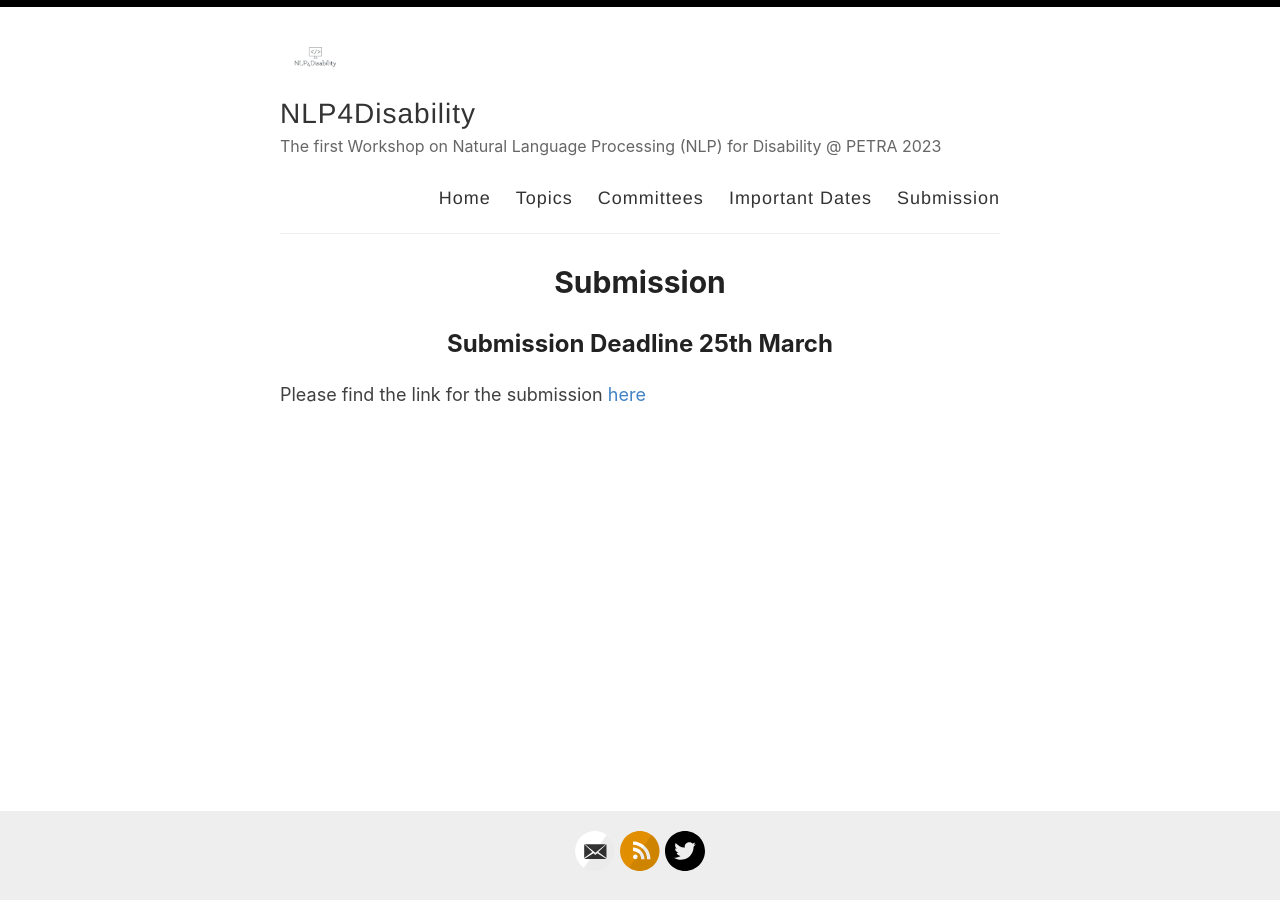
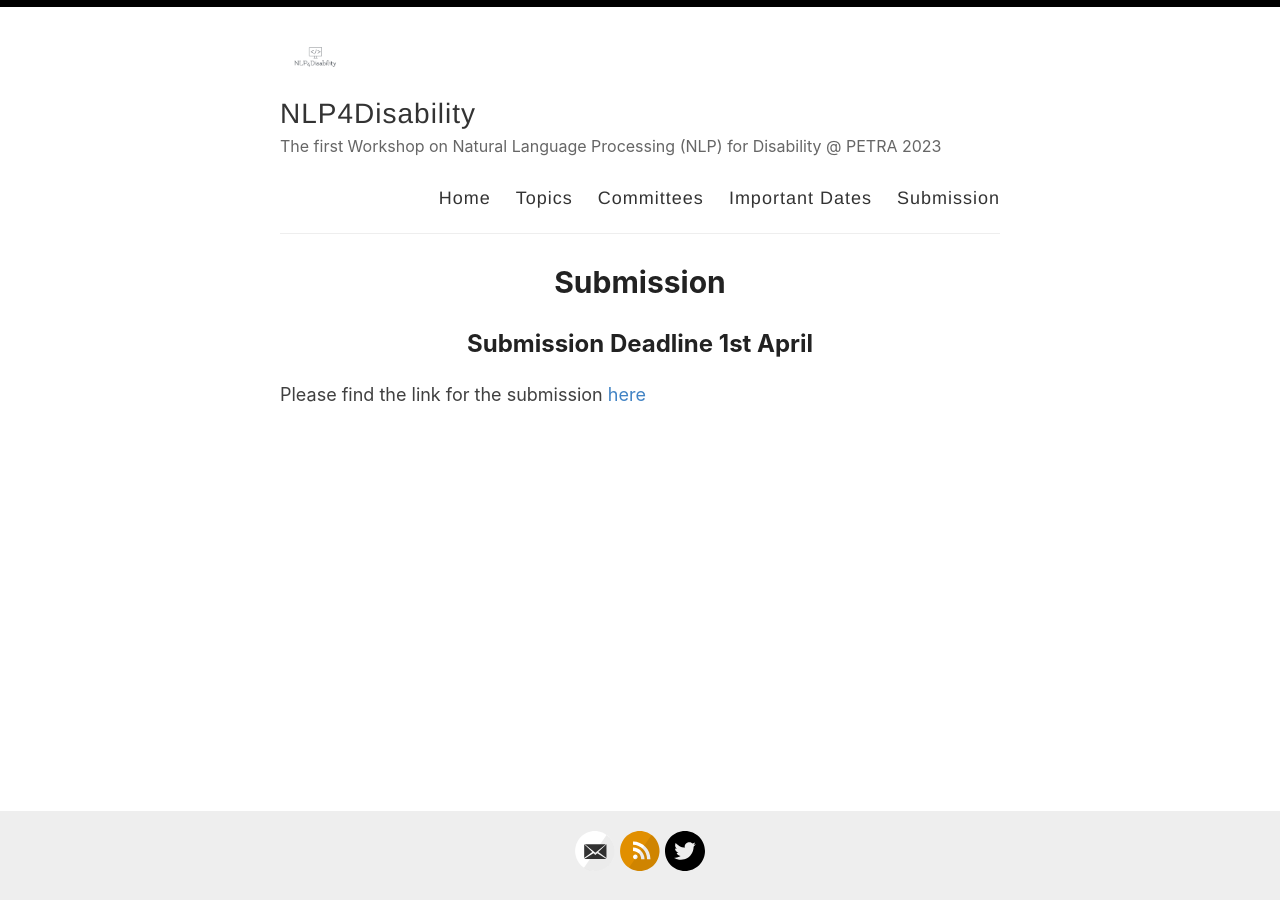
Before and after one commit to nlp4disability/nlp4disability.github.io, a Jekyll site: the page built from _pages/Submission.md, in a window 1280 px wide. Built offline with Jekyll 4.4.1, drawn with Linux system fonts in a browser that asks for light colours.

Commit message:
Update Submission.md

```diff
--- a/_pages/Submission.md
+++ b/_pages/Submission.md
@@ -3,5 +3,5 @@ layout: page
 permalink: /Submission/
 title: Submission
 ---
-## Submission Deadline 25th March
+## Submission Deadline 1st April
 Please find the link for the submission [here]( https://easychair.org/conferences/?conf=petra2023)
```
